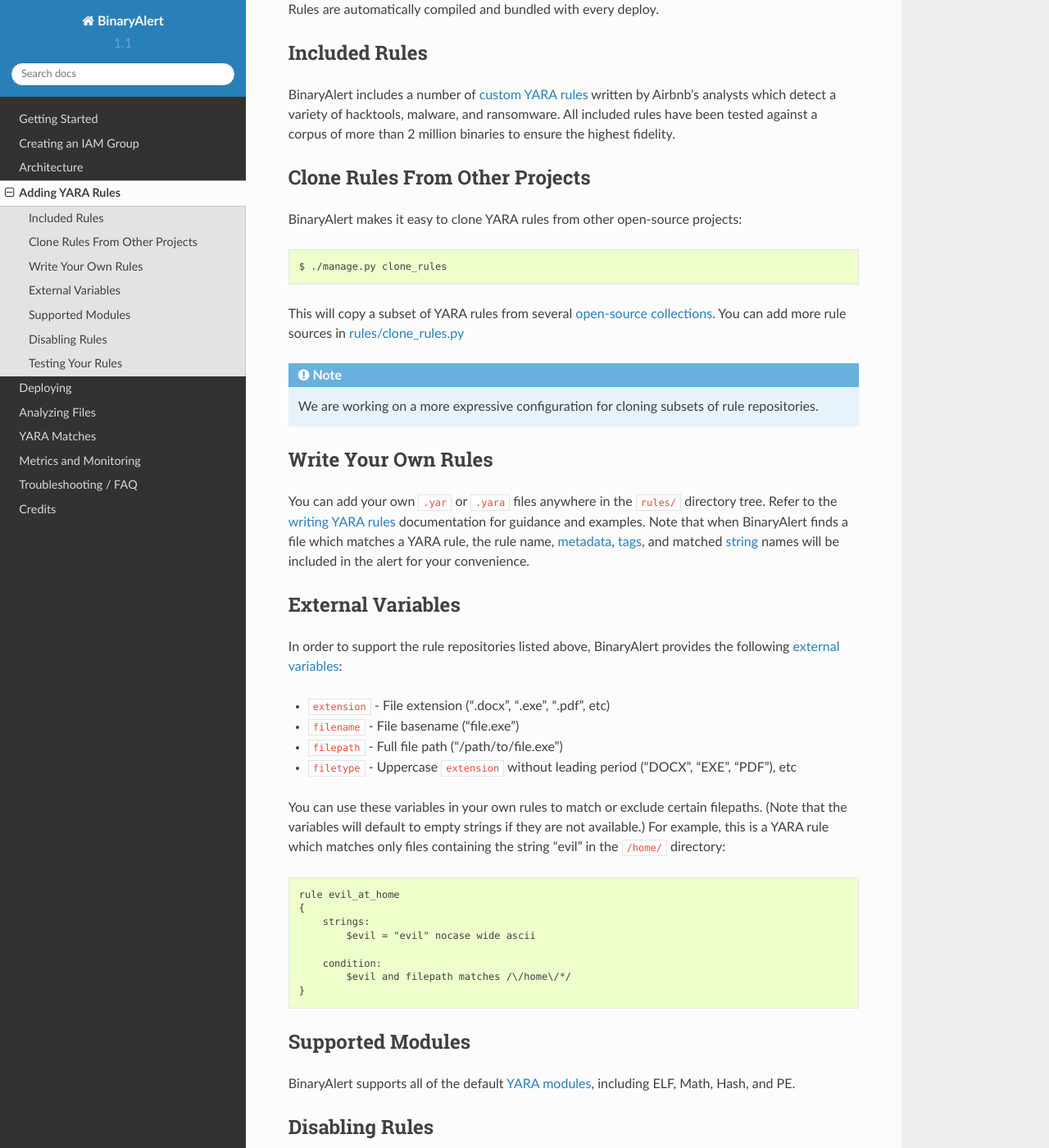
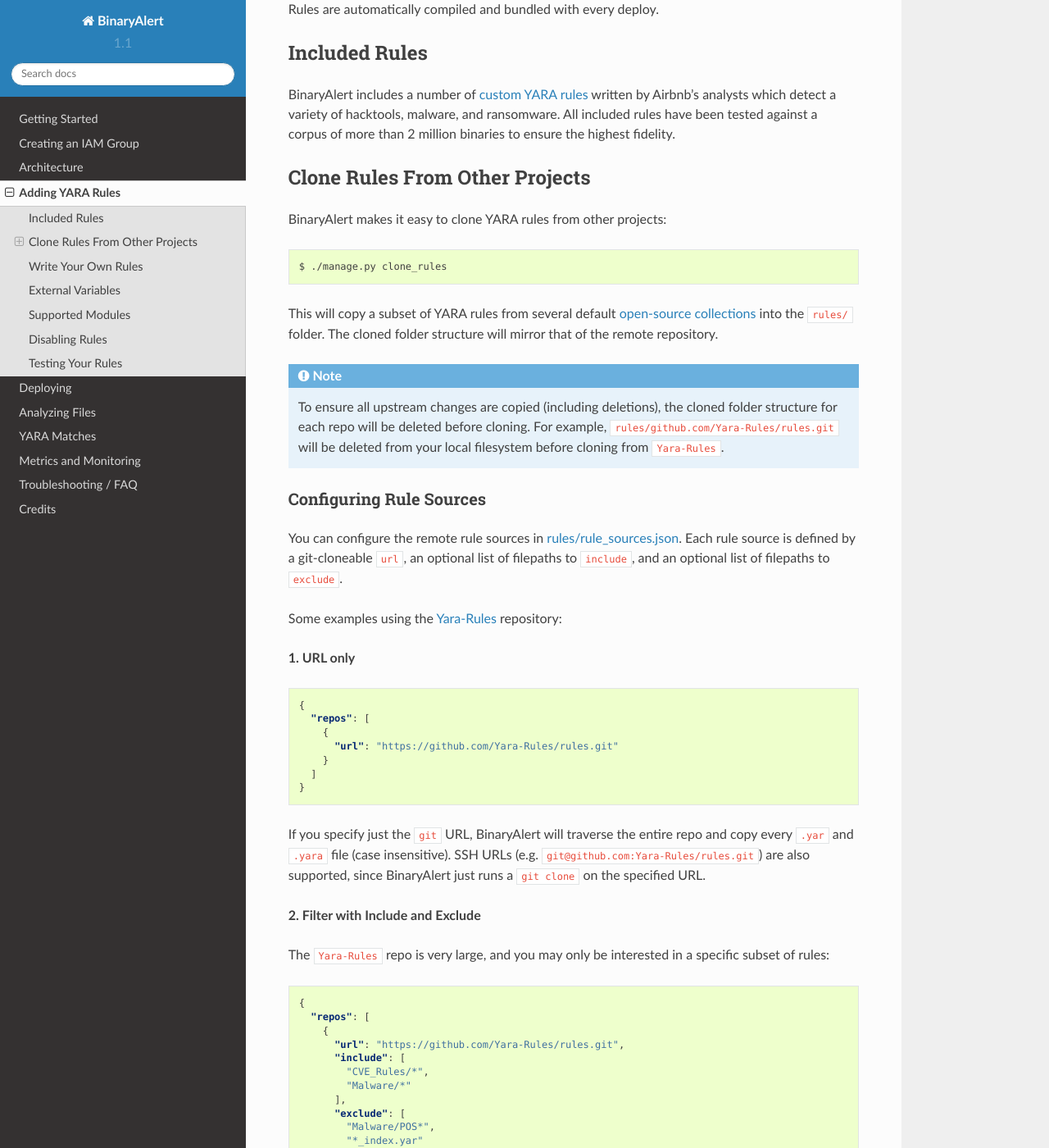
Before and after one commit to airbnb/binaryalert, a Sphinx documentation site: the page built from docs/source/adding-yara-rules.rst, in a window 1280 px wide and 1400 px high, scrolled down 208 px. Shown: the whole window at 82% size. Built offline with Sphinx 7.4.7 and the Read the Docs theme 2.0.0, drawn with Linux system fonts in a browser that asks for light colours; some of the changed text lies outside the part shown.

Commit message:
Update YARA rules documentation

```diff
--- a/docs/source/adding-yara-rules.rst
+++ b/docs/source/adding-yara-rules.rst
@@ -12,22 +12,74 @@
 
 Clone Rules From Other Projects
 -------------------------------
-BinaryAlert makes it easy to clone YARA rules from other open-source projects:
+BinaryAlert makes it easy to clone YARA rules from other projects:
 
 .. code-block:: bash
 
   $ ./manage.py clone_rules
 
-This will copy a subset of YARA rules from several :ref:`open-source collections <yara-credits>`.
-You can add more rule sources in `rules/clone_rules.py <https://github.com/airbnb/binaryalert/blob/master/rules/clone_rules.py>`_
+This will copy a subset of YARA rules from several default :ref:`open-source collections <yara-credits>` into the ``rules/`` folder.
+The cloned folder structure will mirror that of the remote repository.
 
-.. note:: We are working on a more expressive configuration for cloning subsets of rule repositories.
+.. note:: To ensure all upstream changes are copied (including deletions), the cloned folder structure for each repo will be deleted before cloning. For example, ``rules/github.com/Yara-Rules/rules.git`` will be deleted from your local filesystem before cloning from ``Yara-Rules``.
 
+Configuring Rule Sources
+........................
+
+You can configure the remote rule sources in `rules/rule_sources.json <https://github.com/airbnb/binaryalert/blob/master/rules/rule_sources.json>`_. Each rule source is defined by a git-cloneable ``url``, an optional list of filepaths to ``include``, and an optional list of filepaths to ``exclude``.
+
+Some examples using the `Yara-Rules <https://github.com/Yara-Rules/rules>`_ repository:
+
+**1. URL only**
+
+.. code-block:: json
+
+    {
+      "repos": [
+        {
+          "url": "https://github.com/Yara-Rules/rules.git"
+        }
+      ]
+    }
+
+If you specify just the ``git`` URL, BinaryAlert will traverse the entire repo and copy every ``.yar`` and ``.yara`` file (case insensitive).
+SSH URLs (e.g. ``git@github.com:Yara-Rules/rules.git``) are also supported, since BinaryAlert just runs a ``git clone`` on the specified URL.
+
+**2. Filter with Include and Exclude**
+
+The ``Yara-Rules`` repo is very large, and you may only be interested in a specific subset of rules:
+
+.. code-block:: json
+
+    {
+      "repos": [
+        {
+          "url": "https://github.com/Yara-Rules/rules.git",
+          "include": [
+            "CVE_Rules/*",
+            "Malware/*"
+          ],
+          "exclude": [
+            "Malware/POS*",
+            "*_index.yar"
+          ]
+        }
+      ]
+    }
+
+This will copy rules from the ``CVE_Rules`` and ``Malware`` folders, excluding POS and index files. (This example is just for demonstrative purposes and isn't necessarily recommended.) BinaryAlert runs Unix filename pattern matching via `fnmatch <https://docs.python.org/3.6/library/fnmatch.html>`_.
+
+In summary, BinaryAlert will copy a file from a remote repository if and only if the following conditions apply:
+
+1. The filename ends in ``.yar`` or ``.yara`` (case insensitive), AND
+2. The filepath matches a pattern in the ``include`` list (OR the ``include`` list is empty), AND
+3. The filepath *does not* match a pattern in the ``exclude`` list.
 
 Write Your Own Rules
 --------------------
 You can add your own ``.yar`` or ``.yara`` files anywhere in the ``rules/`` directory tree. Refer to the `writing YARA rules <http://yara.readthedocs.io/en/latest/writingrules.html>`_ documentation for guidance and examples. Note that when BinaryAlert finds a file which matches a YARA rule, the rule name, `metadata <http://yara.readthedocs.io/en/latest/writingrules.html#metadata>`_, `tags <http://yara.readthedocs.io/en/latest/writingrules.html#rule-tags>`_, and matched `string <http://yara.readthedocs.io/en/latest/writingrules.html#strings>`_ names will be included in the alert for your convenience.
 
+.. note:: Because the folders for each remote source will be overwritten during rule cloning, we recommend keeping your own YARA rules in the ``rules/private`` folder or similar.
 
 .. _external-variables:
 
@@ -53,12 +105,13 @@
           $evil and filepath matches /\/home\/*/
   }
 
+.. warning:: YARA analysis of archives `does not yet support external variables <https://github.com/BayshoreNetworks/yextend/issues/17>`_.
 
 .. _supported_yara_modules:
 
 Supported Modules
 -----------------
-BinaryAlert supports all of the default `YARA modules <http://yara.readthedocs.io/en/latest/modules.html>`_, including ELF, Math, Hash, and PE.
+BinaryAlert supports all of the default `YARA modules <http://yara.readthedocs.io/en/latest/modules.html>`_, including ELF, Math, Hash, and PE. Support for other modules is not planned at this time, but feel free to `open an issue <https://github.com/airbnb/binaryalert/issues>`_ if there's something you'd like to see.
 
 
 Disabling Rules
```
